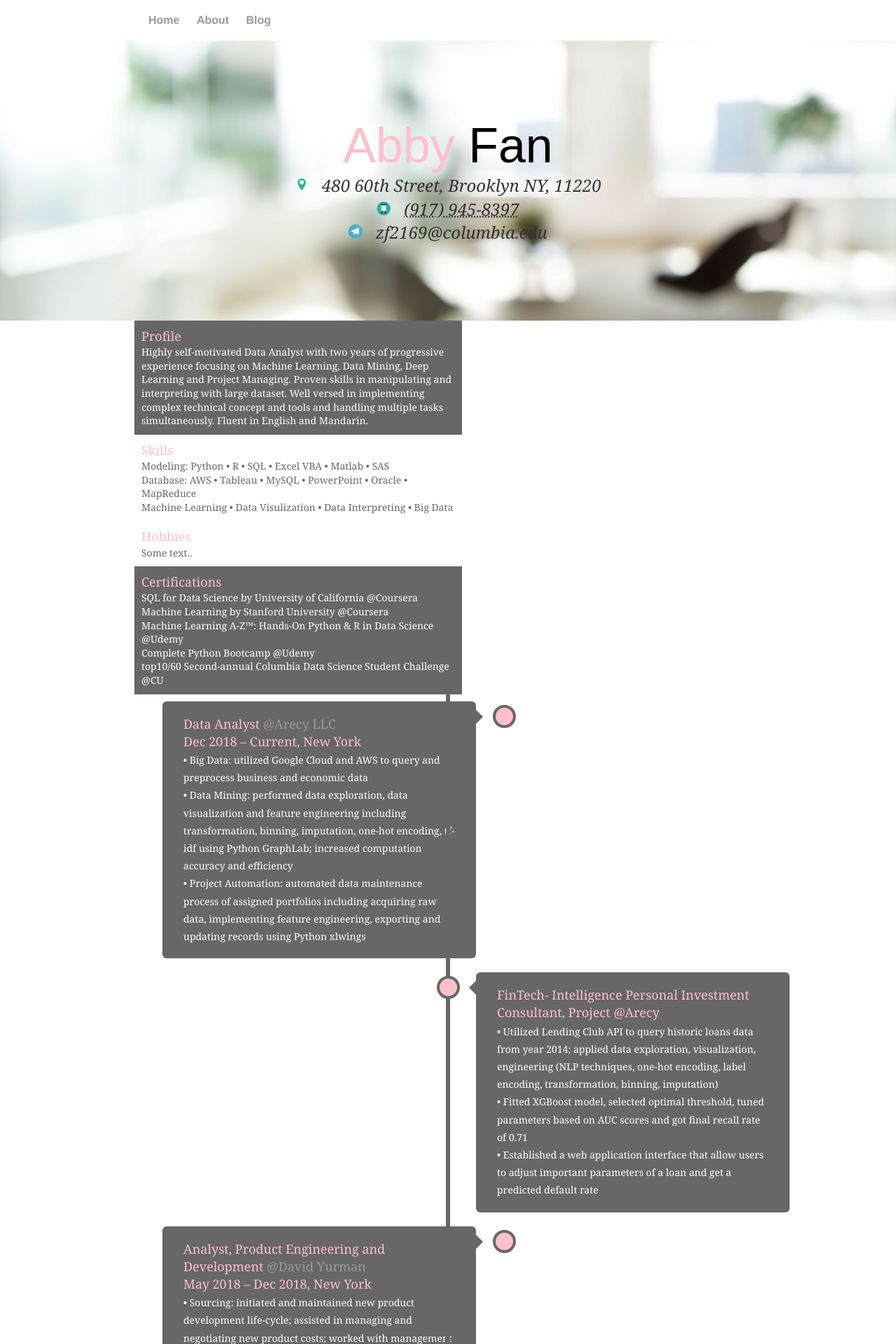
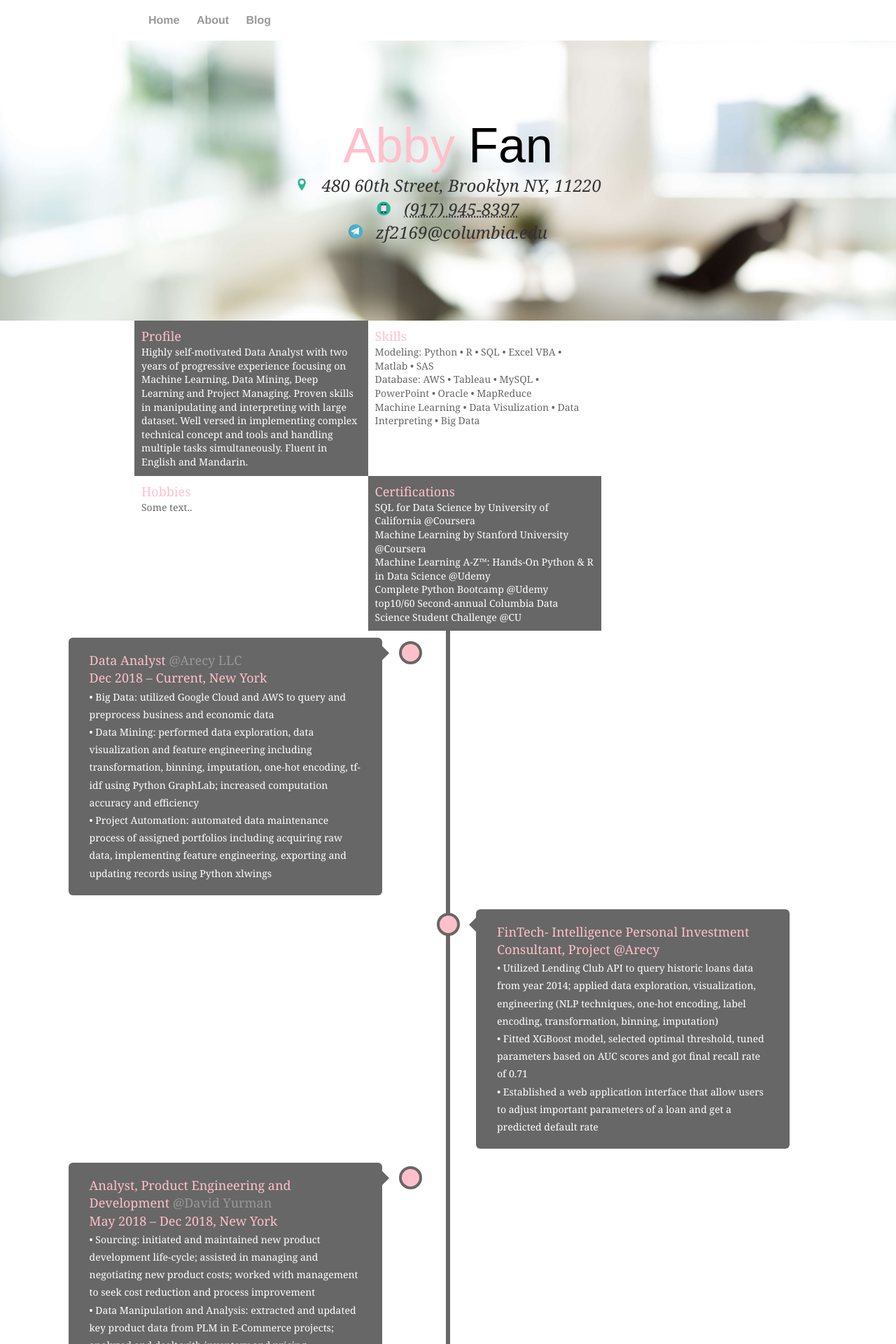
Before and after one commit to zf2169/zf2169.github.io, a Jekyll site: the page built from cv/index.html, in a window 1280 px wide. Shown: the top 1920 px of the page at 70% size. Built offline with Jekyll 4.4.1, drawn with Linux system fonts in a browser that asks for light colours.

Commit message:
Update main.css

```diff
--- a/css/main.css
+++ b/css/main.css
@@ -73,7 +73,7 @@ cv-content { font-size: 14px; font-family: 'Merriweather', Georgia, Times; line-
 /* Create two equal columns that floats next to each other */
 .cv .column {
   float: left;
-  width: 50%;
+  width: 35%;
   padding: 10px;
 }
 
@@ -128,7 +128,7 @@ cv-content { font-size: 14px; font-family: 'Merriweather', Georgia, Times; line-
 
 /* Place the container to the left */
 .left {
-  left: 0;
+  left: -15%;
 }
 
 /* Place the container to the right */
```
